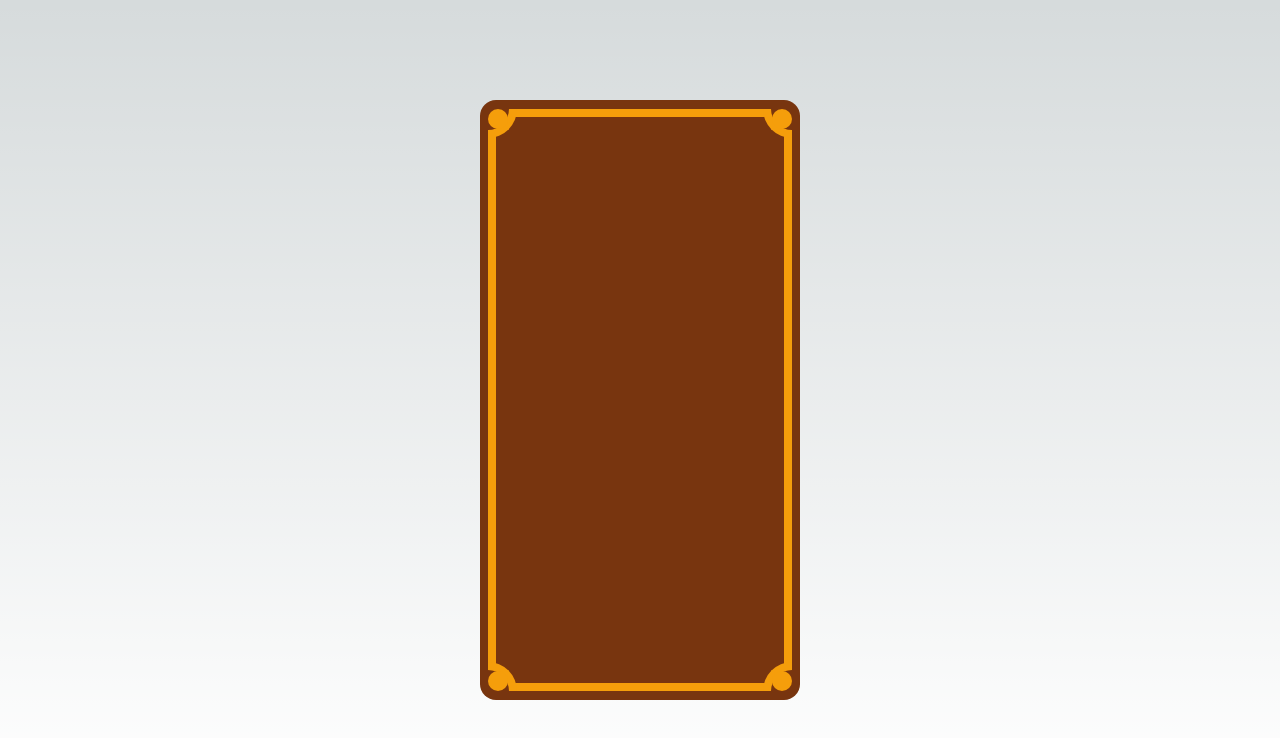
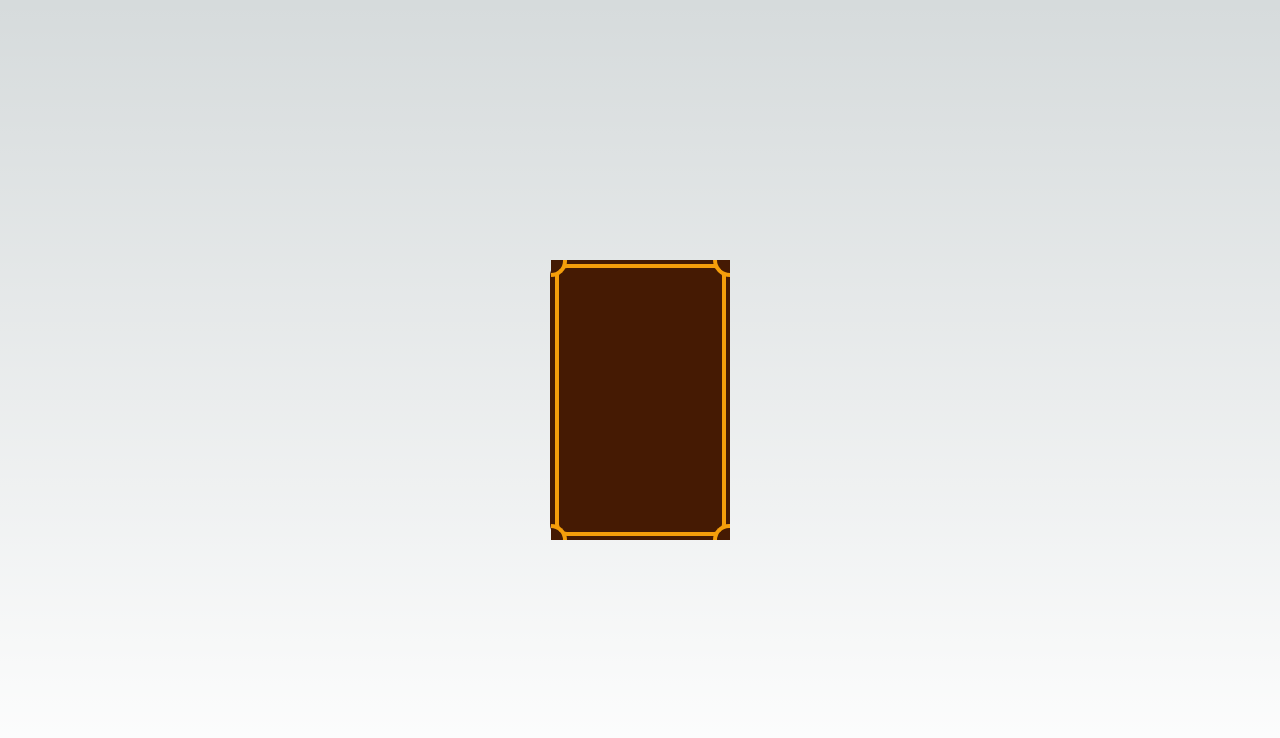
Before and after one commit to brandon-moy/dnd-tcg-proto, a Next.js app: page /card in a window 1280 px wide. Shown: the top 738 px of the page. Built offline with nearby package versions, Linux system fonts and the light colour scheme.

Commit message:
Set size of card to pixels to have consistent sizing - adding front/back of cards

```diff
--- a/app/card/page.tsx
+++ b/app/card/page.tsx
@@ -1,19 +1,14 @@
 export default function Card() {
   return (
     <div className="flex items-center justify-center w-full h-screen">
-      <div className="flex items-center justify-center bg-amber-900 rounded-2xl h-3/4 basis-1/4">
-        <div className="w-[95%] relative h-[97%] rounded-xl border-8 border-amber-500">
-          <div className="absolute w-[10%] bg-amber-900 border-b-8 border-r-8 border-amber-500 rounded-br-full top-[-8px] left-[-8px] aspect-square ">
-            <div className="w-5 rounded-full bg-amber-500 aspect-square" />
-          </div>
-          <div className="absolute w-[10%] border-b-8 border-l-8 border-amber-500 rounded-bl-full aspect-square top-[-8px] right-[-8px] bg-amber-900">
-            <div className="absolute right-0 w-5 rounded-full bg-amber-500 aspect-square" />
-          </div>
-          <div className="absolute bg-amber-900 bottom-[-8px] left-[-8px] w-[10%] border-t-8 border-r-8 border-amber-500 rounded-tr-full aspect-square ">
-            <div className="absolute bottom-0 left-0 w-5 rounded-full bg-amber-500 aspect-square" />
-          </div>
-          <div className="absolute bg-amber-900 bottom-[-8px] right-[-8px] w-[10%] border-t-8 border-l-8 border-amber-500 rounded-tl-full aspect-square ">
-            <div className="absolute bottom-0 right-0 w-5 rounded-full bg-amber-500 aspect-square" />
+      <div className="relative card-container">
+        <div className="backface-hidden"></div>
+        <div className="backface-hidden flex items-center justify-center bg-amber-950 rounded-2xl w-[180px] h-[280px]">
+          <div className="w-[95%] relative h-[97%] rounded-xl border-4 border-amber-500">
+            <div className="absolute w-[10%] bg-amber-950 border-b-4 border-r-4 border-amber-500 rounded-br-full top-[-8px] left-[-8px] aspect-square "></div>
+            <div className="absolute w-[10%] border-b-4 border-l-4 border-amber-500 rounded-bl-full aspect-square top-[-8px] right-[-8px] bg-amber-950"></div>
+            <div className="absolute bg-amber-950 bottom-[-8px] left-[-8px] w-[10%] border-t-4 border-r-4 border-amber-500 rounded-tr-full aspect-square "></div>
+            <div className="absolute bg-amber-950 bottom-[-8px] right-[-8px] w-[10%] border-t-4 border-l-4 border-amber-500 rounded-tl-full aspect-square "></div>
           </div>
         </div>
       </div>
--- a/app/globals.css
+++ b/app/globals.css
@@ -25,3 +25,11 @@ body {
     )
     rgb(var(--background-start-rgb));
 }
+
+.card-container {
+  transform-style: preserve-3d;
+}
+
+.backface-hidden {
+  backface-visibility: hidden;
+}
```
